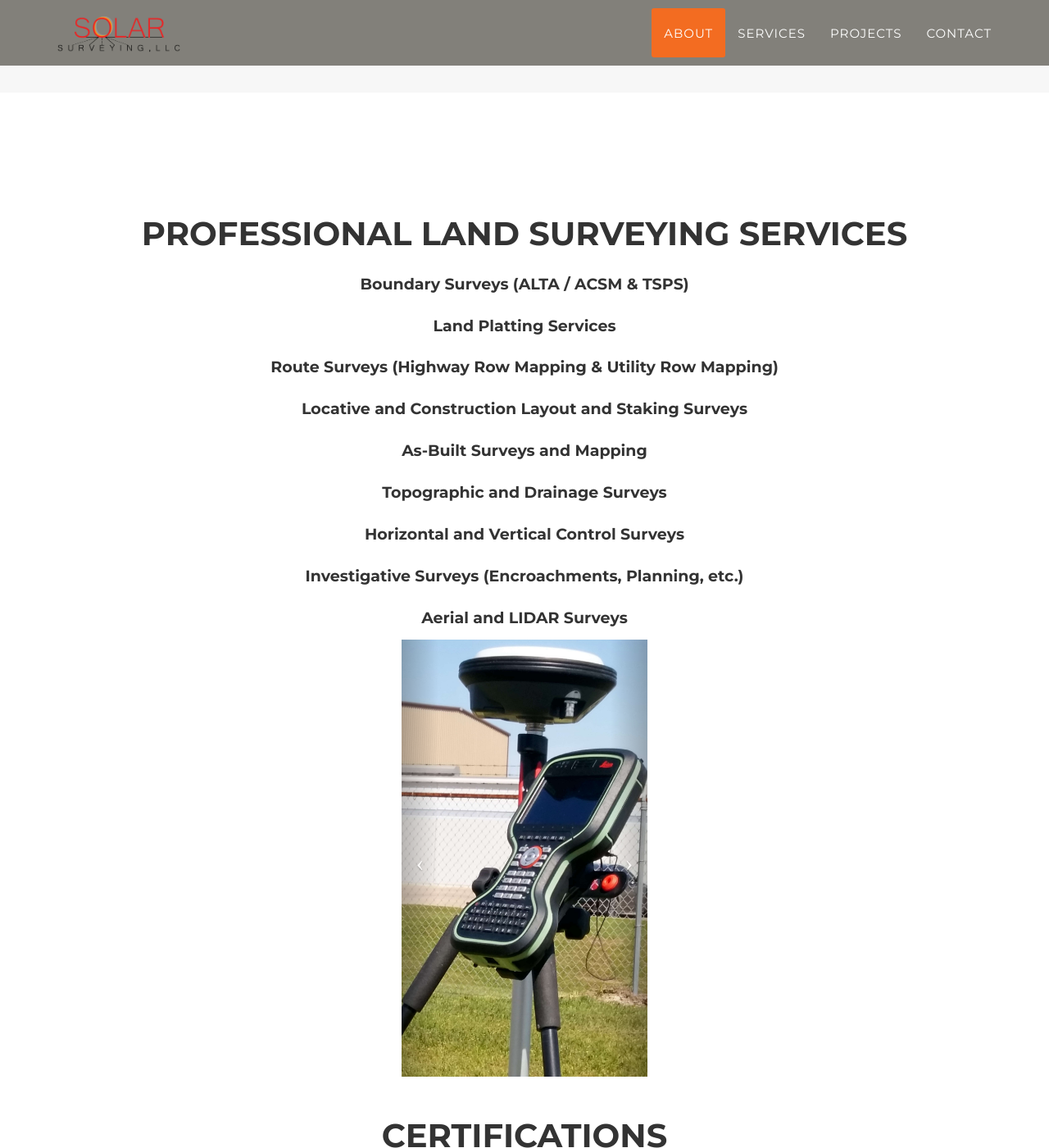
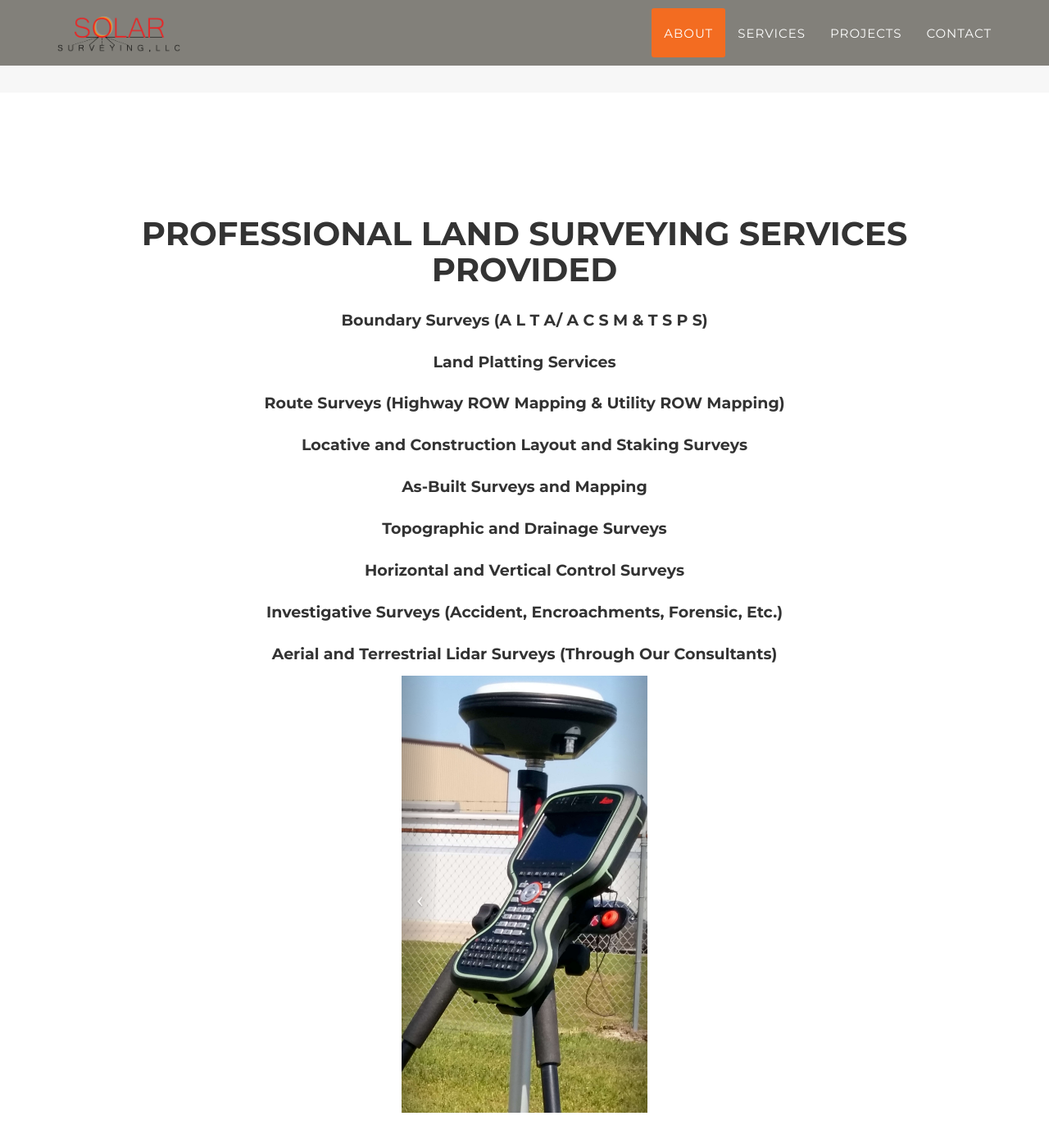
Before and after one commit to fsosa/fsosa.github.io, a Jekyll site: the page built from index.html, in a window 1280 px wide and 1400 px high, scrolled down 1529 px. Shown: the whole window at 82% size. Built offline with Jekyll 4.4.1, drawn with Linux system fonts in a browser that asks for light colours; some web fonts are replaced; some of the changed text lies outside the part shown.

Commit message:
Update services and certifications text

```diff
--- a/_includes/services.html
+++ b/_includes/services.html
@@ -3,14 +3,14 @@
         <div class="container">
             <div class="row">
                 <div class="col-lg-12 text-center">
-                    <h2 class="section-heading">Professional Land Surveying Services</h2>
+                    <h2 class="section-heading">Professional Land Surveying Services Provided</h2>
                     <!-- <h3 class="section-subheading text-muted"></h3> -->
                 </div>
             </div>
 
             <div class="row text-center">
                 <div class="col-md-12">
-                    <h4 class="service-heading">Boundary Surveys (ALTA / ACSM & TSPS)</h4>
+                    <h4 class="service-heading">Boundary Surveys (A L T A/ A C S M & T S P S)</h4>
                 </div>
             </div>
             <div class="row text-center">
@@ -20,7 +20,7 @@
             </div>
             <div class="row text-center">
                 <div class="col-md-12">
-                    <h4 class="service-heading">Route Surveys (Highway Row Mapping & Utility Row Mapping)</h4>
+                    <h4 class="service-heading">Route Surveys (Highway ROW Mapping & Utility ROW Mapping)</h4>
                 </div>
             </div>
             <div class="row text-center">
@@ -45,12 +45,12 @@
             </div>
             <div class="row text-center">
                 <div class="col-md-12">
-                    <h4 class="service-heading">Investigative Surveys (Encroachments, Planning, etc.)</h4>
+                    <h4 class="service-heading">Investigative Surveys (Accident, Encroachments, Forensic, Etc.)</h4>
                 </div>
             </div>
             <div class="row text-center">
                 <div class="col-md-12">
-                    <h4 class="service-heading">Aerial and LIDAR Surveys</h4>
+                    <h4 class="service-heading">Aerial and Terrestrial Lidar Surveys (Through Our Consultants)</h4>
                 </div>
             </div>
         </div>
@@ -119,23 +119,23 @@
 
         <div class="row text-center">
             <div class="col-md-12">
-                <h4 class="service-heading">OSHA Workers Safety Cards (16 Hours)</h4>
+                <h4 class="service-heading">Osha Workers Safety Cards (16 Hours)</h4>
             </div>
         </div>
 
         <div class="row text-center">
             <div class="col-md-12">
-                <h4 class="service-heading">Union Pacific Railroad Safety Class Card</h4>
+                <h4 class="service-heading">Union Pacific Rail Road Safety Class Card</h4>
             </div>
         </div>
 
         <div class="row text-center">
             <div class="col-md-12">
-                <h4 class="service-heading">TXDOT Survey Certified Categories</h4>
+                <h4 class="service-heading">TxDOT Survey Certified Categories</h4>
                 <ul class="list-centered">
                       <li>15.1.1 RIGHT OF WAY SURVEYS</li>
                       <li>15.2.1 DESIGN SURVEYS</li>
-                      <li>15.2.2 CONSTRUCTION SURVEY</li>
+                      <li>15.2.2 CONSTRUCTION SURVEYs</li>
                       <li>15.3.5 HORIZONTAL AND VERTICAL CONTROL</li>
                 </<ul>
             </div>
```
